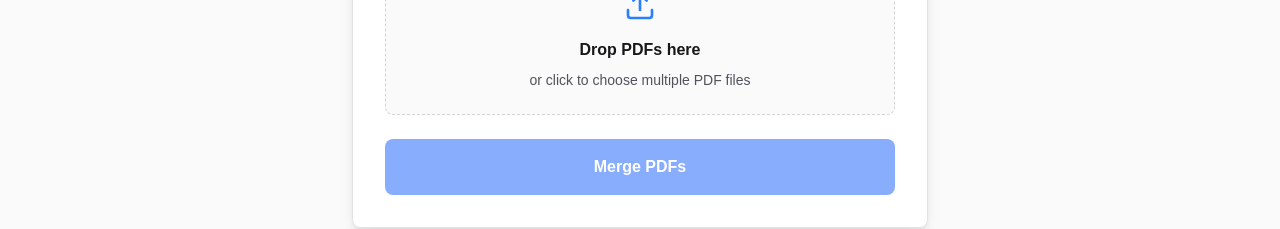
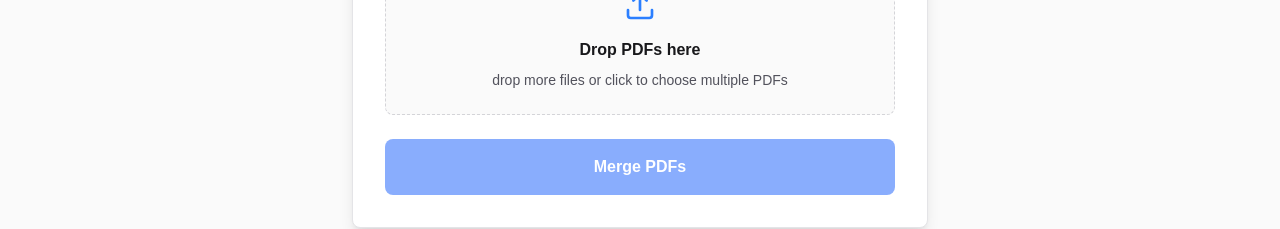
Before and after one commit to eliffisik/pdfly-tools, a Next.js app: page /tools/merge in a window 1280 px wide. Shown: the part 429-658 px from the top of the page. Built offline with nearby package versions, Linux system fonts and the light colour scheme.

Commit message:
Fix merge PDF multiple file selection

```diff
--- a/app/tools/merge/page.tsx
+++ b/app/tools/merge/page.tsx
@@ -15,7 +15,24 @@ export default function MergePage() {
   const [error, setError] = useState("");
 
   const handleFilesSelected = (selectedFiles: File[]) => {
-    setFiles(selectedFiles);
+    setFiles((currentFiles) => {
+      const nextFiles = [...currentFiles];
+
+      for (const selectedFile of selectedFiles) {
+        const alreadySelected = nextFiles.some(
+          (file) =>
+            file.name === selectedFile.name &&
+            file.size === selectedFile.size &&
+            file.lastModified === selectedFile.lastModified
+        );
+
+        if (!alreadySelected) {
+          nextFiles.push(selectedFile);
+        }
+      }
+
+      return nextFiles;
+    });
     setMergedPdfUrl("");
     setError("");
   };
@@ -68,8 +85,8 @@ export default function MergePage() {
         </p>
 
         <FileDropzone
-          label="Drop PDFs here"
-          helperText="or click to choose multiple PDF files"
+          label={files.length > 0 ? "Add more PDFs" : "Drop PDFs here"}
+          helperText="drop more files or click to choose multiple PDFs"
           multiple
           disabled={loading}
           onFilesSelected={handleFilesSelected}
```
